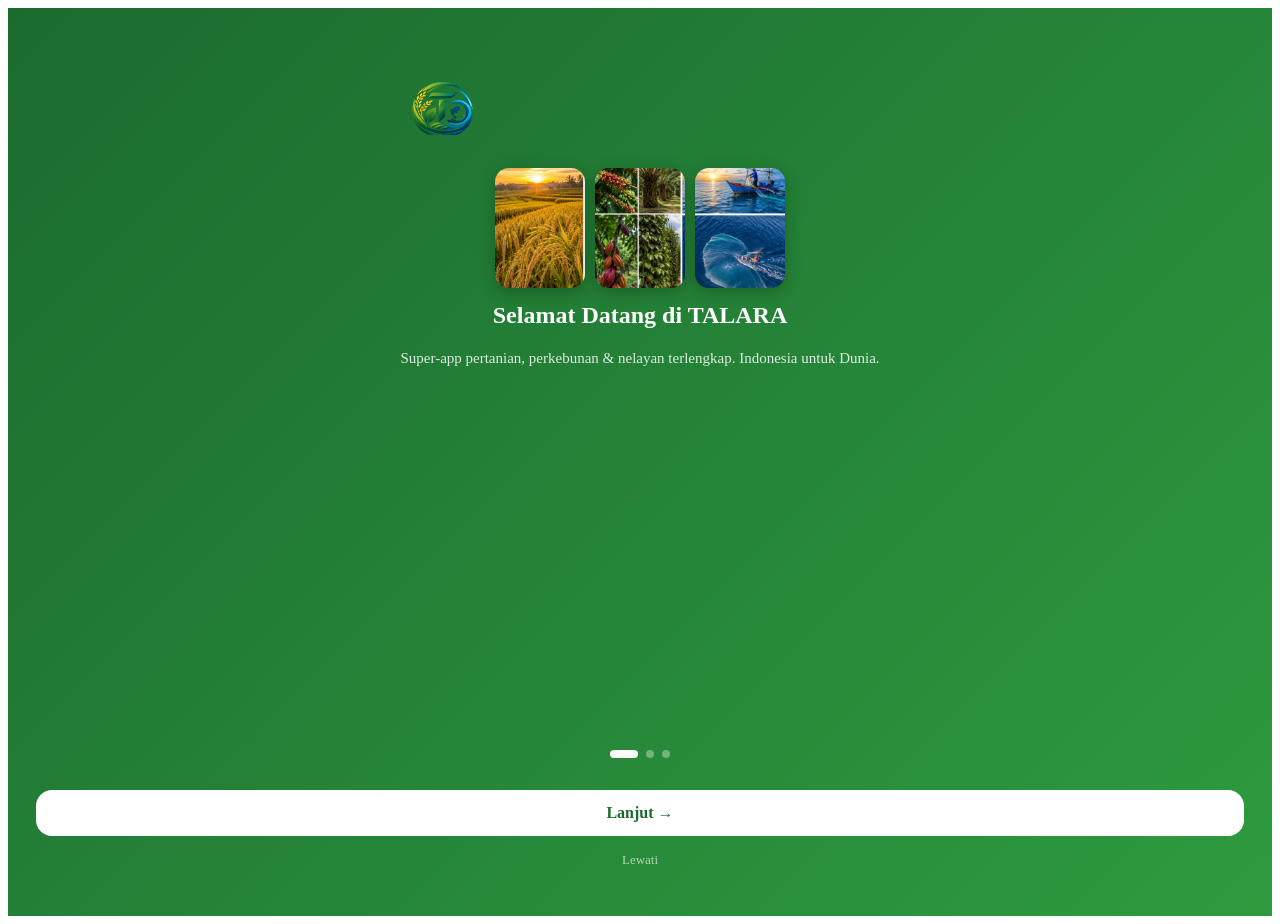
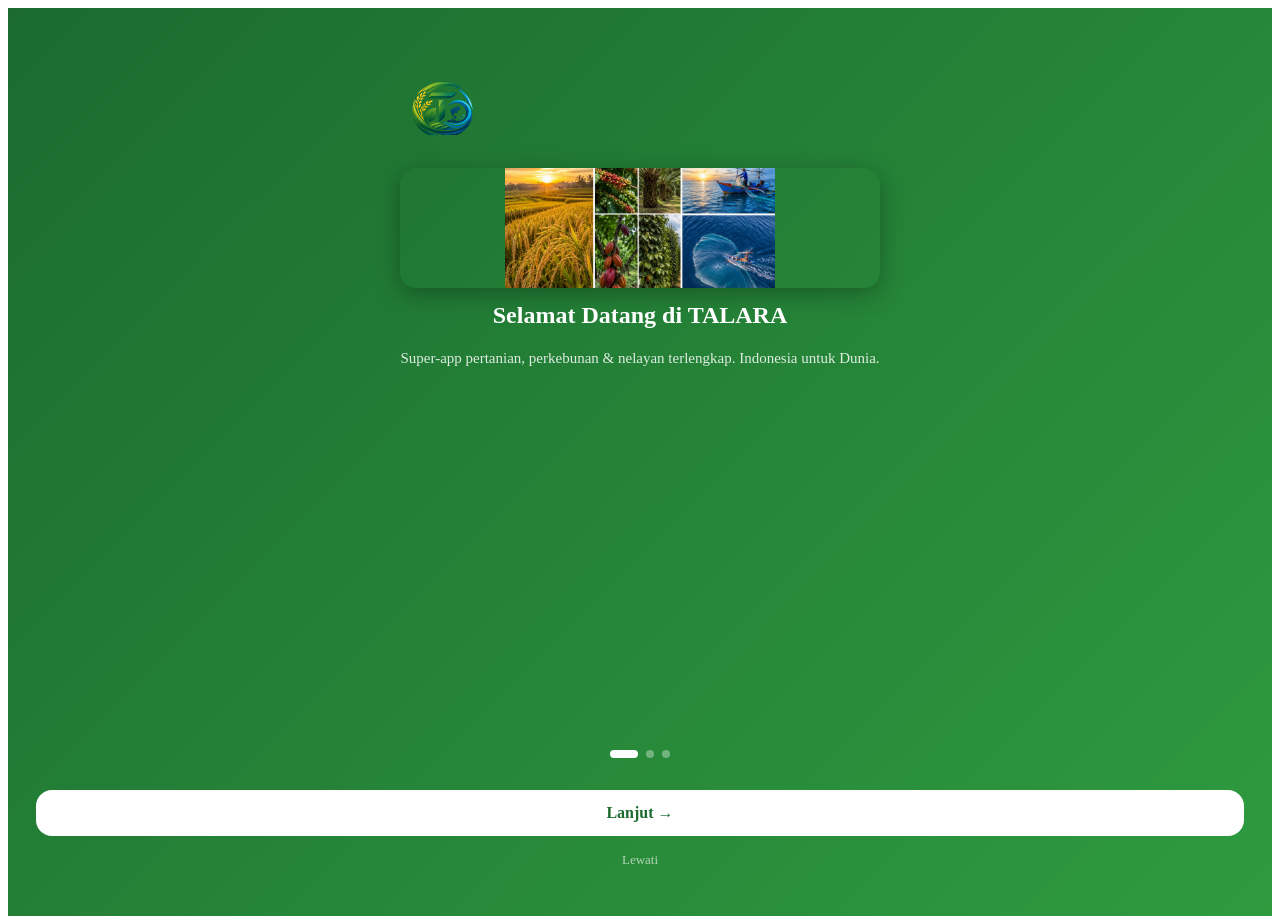
Before and after one commit to smitscolar/talara-app, a React (Vite) app: page / in a window 1280 px wide. Built offline with nearby package versions, Linux system fonts and the light colour scheme.

Commit message:
✨ Fix onboarding photo grid — remove white gaps, seamless with rounded border

```diff
--- a/src/App.jsx
+++ b/src/App.jsx
@@ -198,8 +198,8 @@
       <div style={{textAlign:"center"}}>
         <Logo size={80}/>
         {s.imgs
-          ?<div style={{display:"flex",gap:10,margin:"20px 0 12px",justifyContent:"center"}}>
-            {s.imgs.map((src,i)=><img key={i} src={src} alt="" style={{width:90,height:120,objectFit:"cover",borderRadius:14,boxShadow:"0 4px 16px rgba(0,0,0,0.25)"}}/>)}
+          ?<div style={{display:"flex",gap:0,margin:"20px 0 12px",justifyContent:"center",borderRadius:16,overflow:"hidden",boxShadow:"0 6px 24px rgba(0,0,0,0.3)"}}>
+            {s.imgs.map((src,i)=><img key={i} src={src} alt="" style={{width:90,height:120,objectFit:"cover",display:"block"}}/>)}
           </div>
           :<div style={{fontSize:70,margin:"20px 0 12px"}}>{s.em}</div>
         }
```
